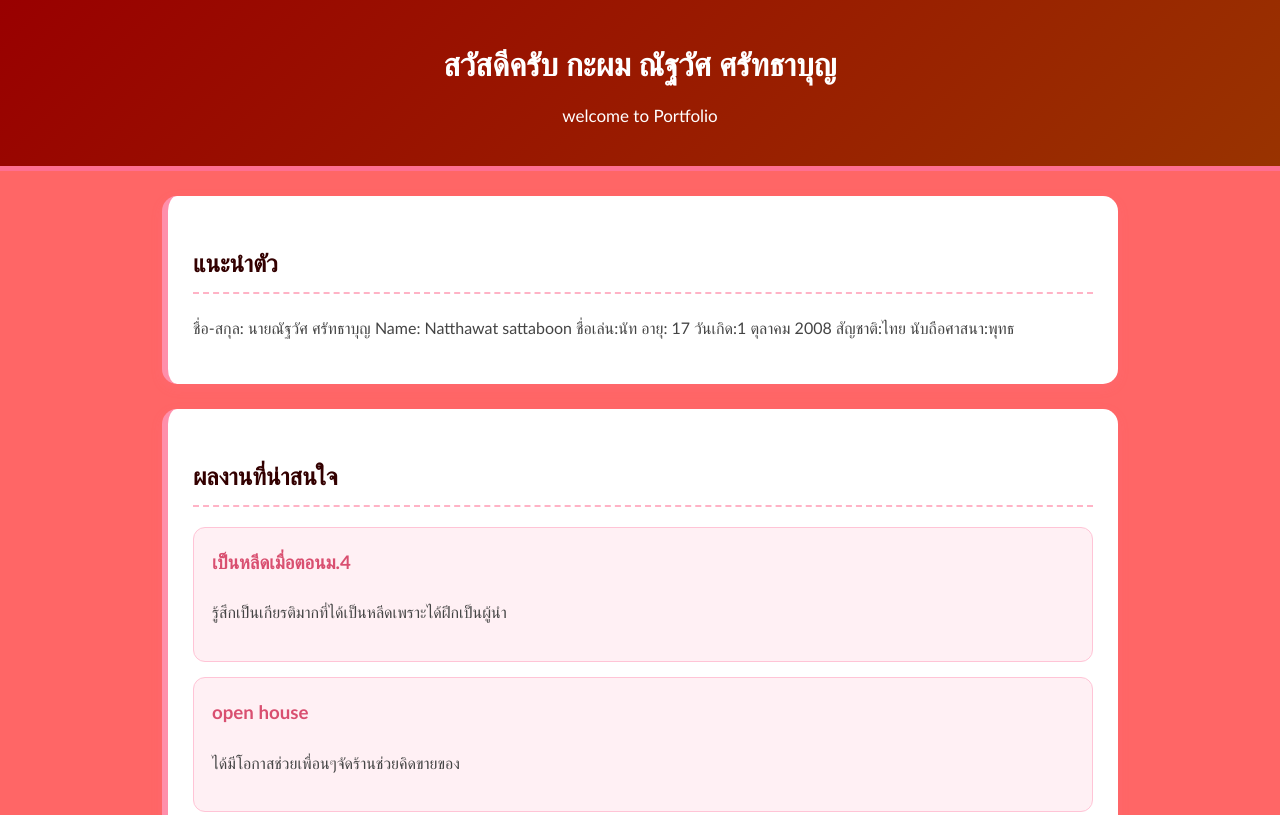
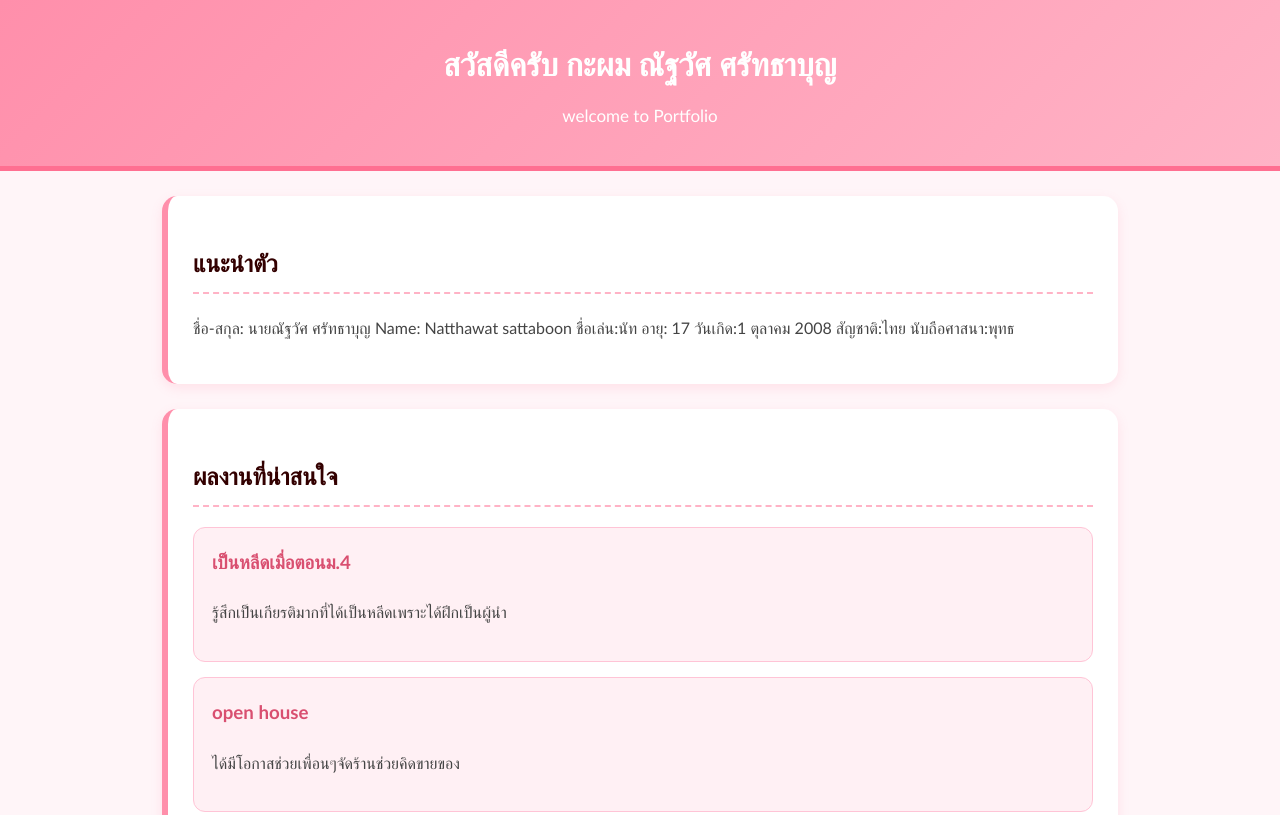
Before and after one commit to natthawat0110/Picpw.github.io, a plain HTML site: page index.html in a window 1280 px wide. Shown: the top 815 px of the page. Drawn offline with Linux system fonts and the light colour scheme.

Commit message:
Update Style.css

```diff
--- a/Style.css
+++ b/Style.css
@@ -4,12 +4,12 @@ body {
     line-height: 1.8;
     margin: 0;
     padding: 0;
-    background-color: #FF6666;
+    background-color: #fff5f8;
     color: #444;
 }
 /* ส่วนหัวเว็บไซต์ */
 header {
-    background: linear-gradient(135deg, #990000, #993300);
+    background: linear-gradient(135deg, #ff8fab, #ffb3c6);
     color: #ffffff;
     padding: 35px 20px;
     text-align: center;
```
